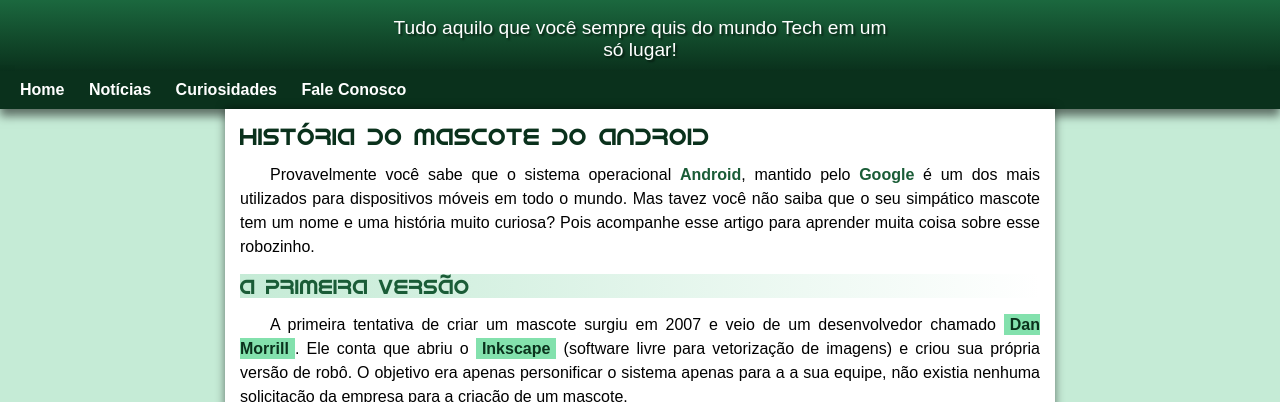
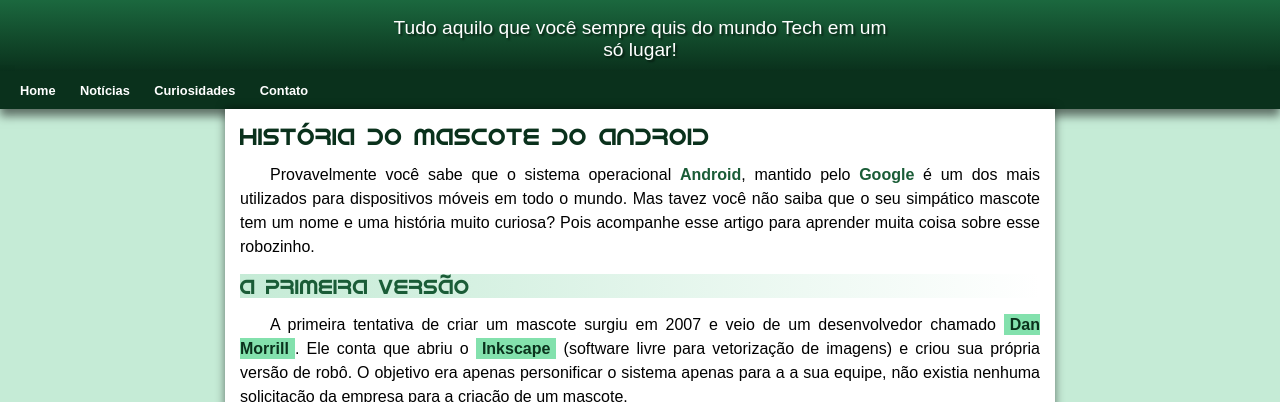
Before and after one commit to leobzr/AndroidWebsiteProject, a plain HTML site: page index.html in a window 1280 px wide. Shown: the part 82-484 px from the top of the page. Drawn offline with Linux system fonts and the light colour scheme.

Commit message:
Problemas de espaço resolvidos
Resolvi alguns problemas de espaço que tiveram aqui.

```diff
--- a/estilos/style.css
+++ b/estilos/style.css
@@ -71,6 +71,7 @@ nav > a {
     padding: 10px;
     font-weight: bold;
     transition-duration: 1s;
+    font-size: 0.8em;
 }
 
 nav > a:hover {
--- a/index.html
+++ b/index.html
@@ -17,7 +17,7 @@
         <a href="#">Home</a>
         <a href="#">Notícias</a>
         <a href="#">Curiosidades</a>
-        <a href="#">Fale Conosco</a>
+        <a href="#">Contato</a>
     </nav>
     <main>
         <article>
```
